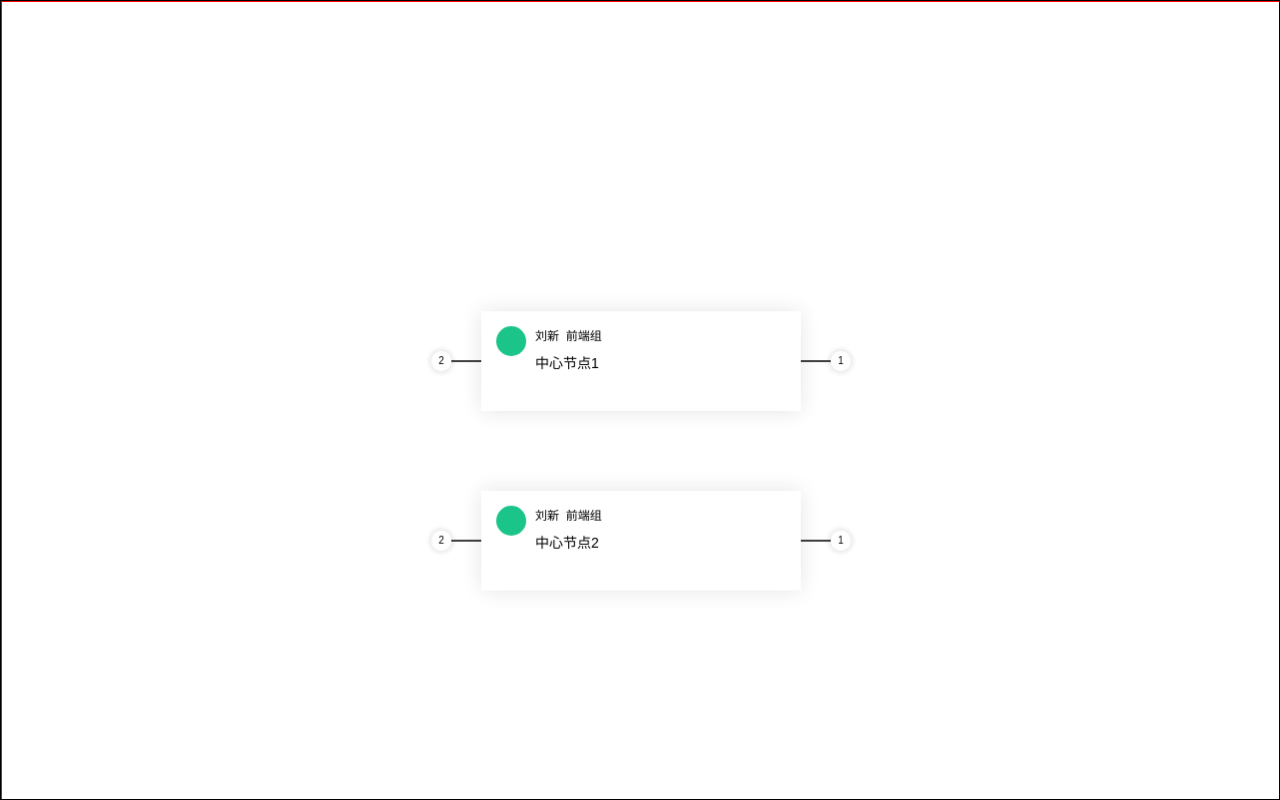
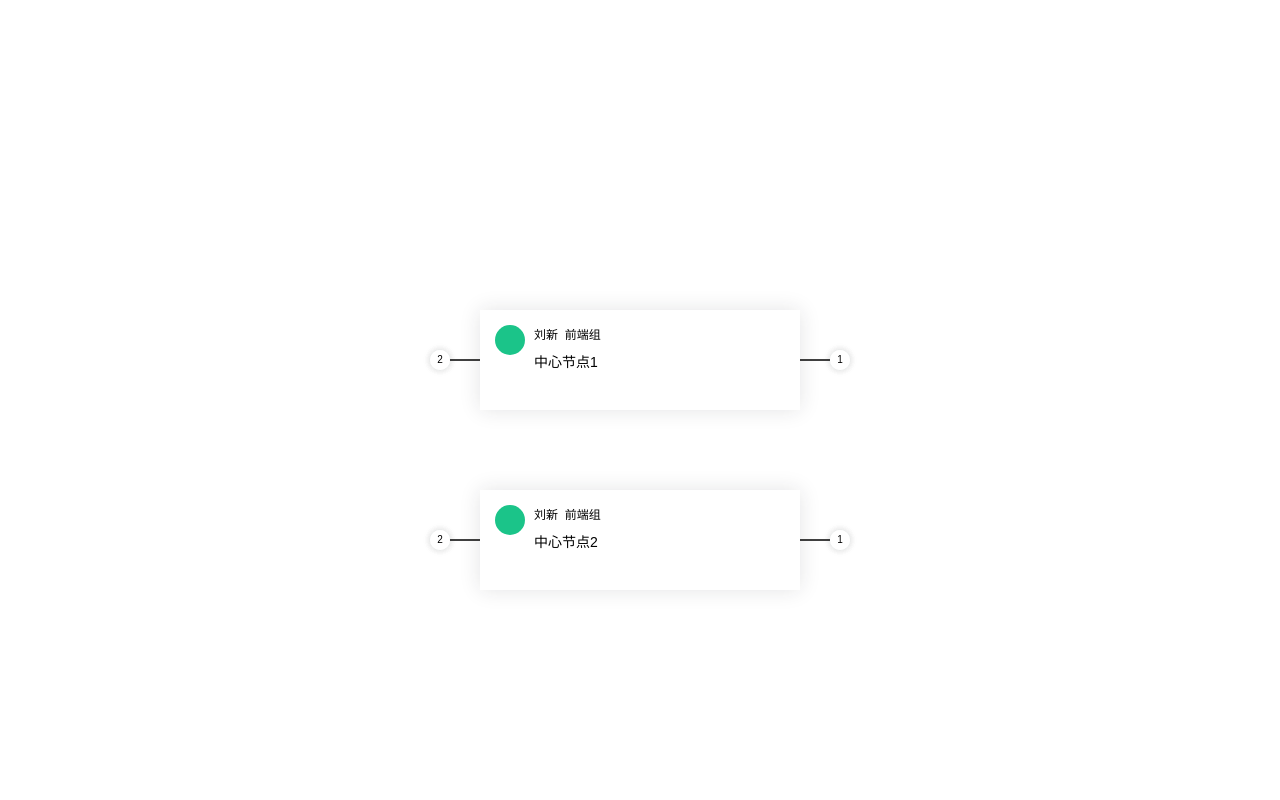
Before and after one commit to LucyHeres/canvas-mind, a plain HTML site: page mind.html in a window 1280 px wide. Drawn offline with Linux system fonts and the light colour scheme.

Commit message:
调整样式

```diff
--- a/mind.html
+++ b/mind.html
@@ -17,14 +17,7 @@
         width: 800px;
         height: 500px;
         overflow: auto;
-        border: 1px solid;
         position: relative;
-      }
-      canvas {
-        /* position: absolute;
-        left: 10px;
-        top: 10px; */
-        border: 1px solid red;
       }
     </style>
   </head>
```
